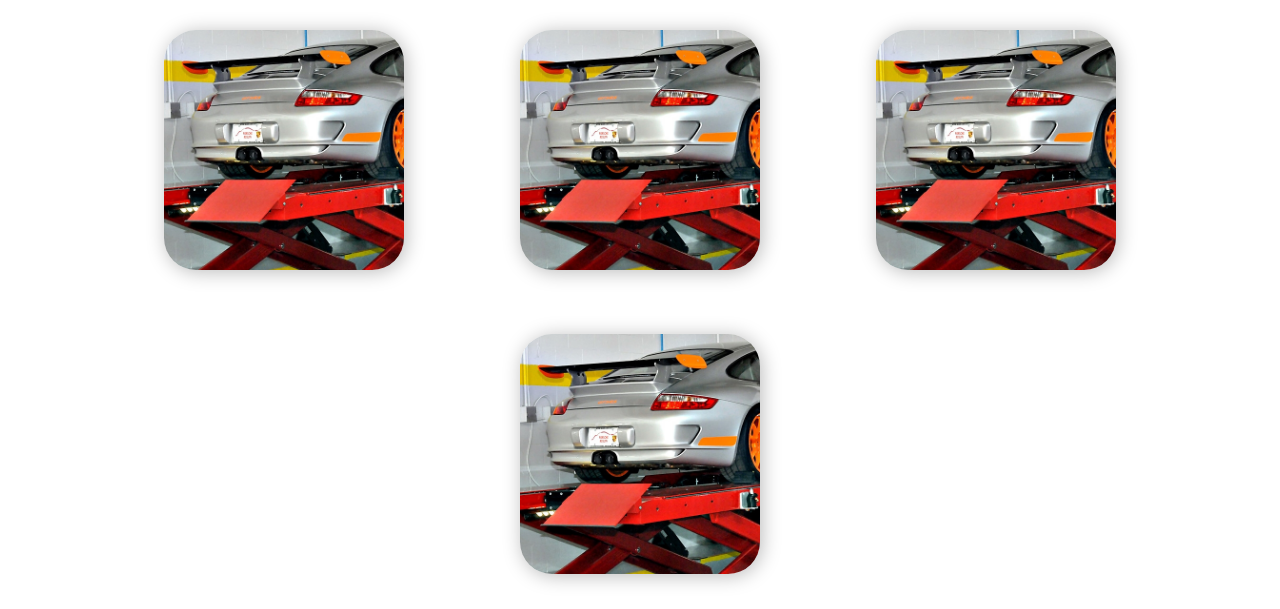
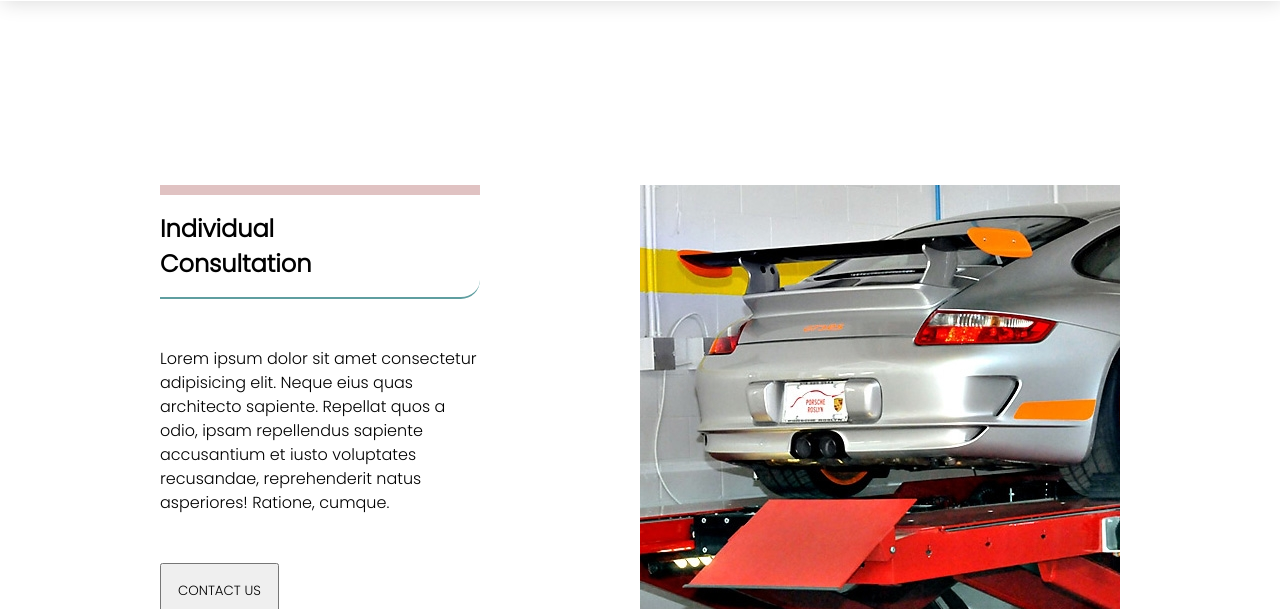
Before and after one commit to Akindele-Ebenezer/alignment, a PHP site: page / in a window 1280 px wide. Shown: the part 5891-6500 px from the top of the page. Run offline with PHP 8.4, Linux system fonts and the light colour scheme.

Commit message:
Update styles.css

```diff
--- a/styles/styles.css
+++ b/styles/styles.css
@@ -90,6 +90,16 @@ p {
 .sec-1 {
     margin-top: 5rem;
     padding-block: 6.5rem;
+}
+
+.sec-1 div:nth-child(2) {
+    display: flex;
+    flex-wrap: wrap;
+    justify-content: space-evenly;
+}
+
+.sec-1 div:nth-child(2) img {
+    width: 15rem;
 }
 
 .sec-5 {
```
